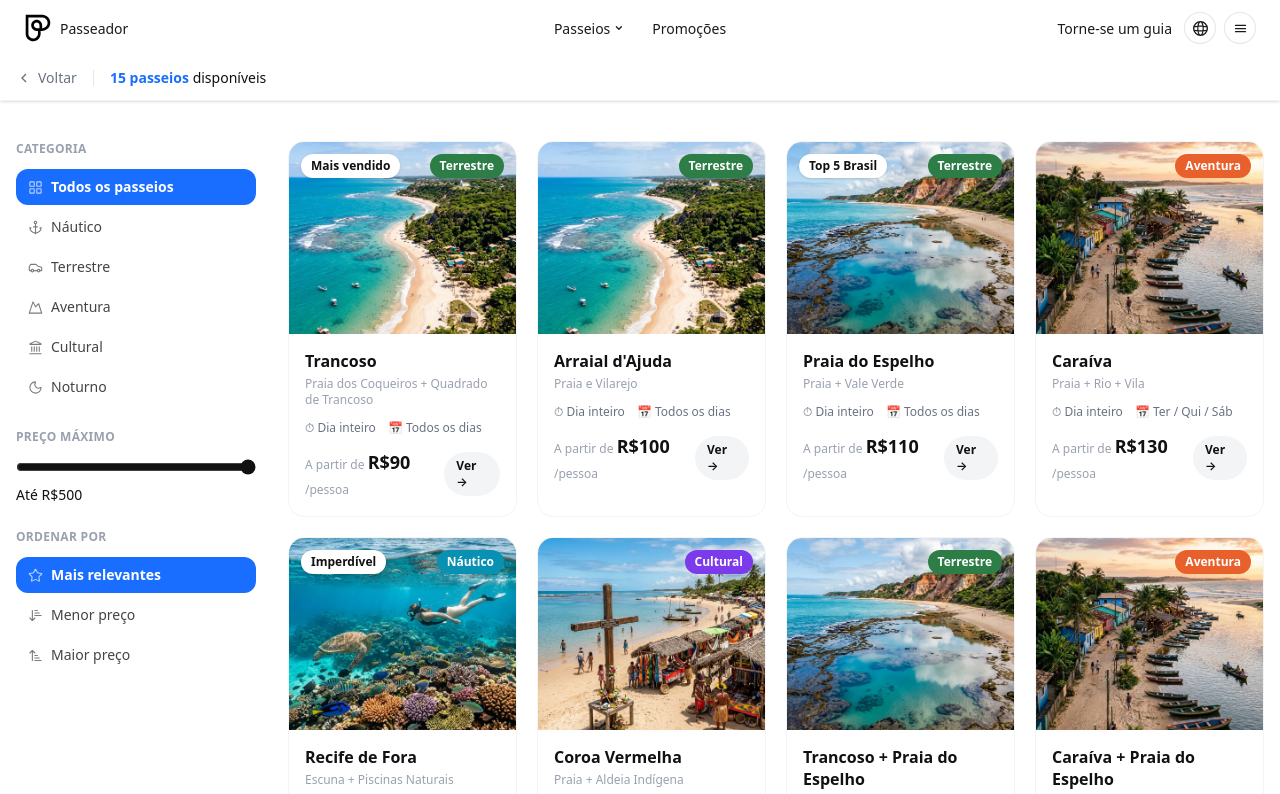
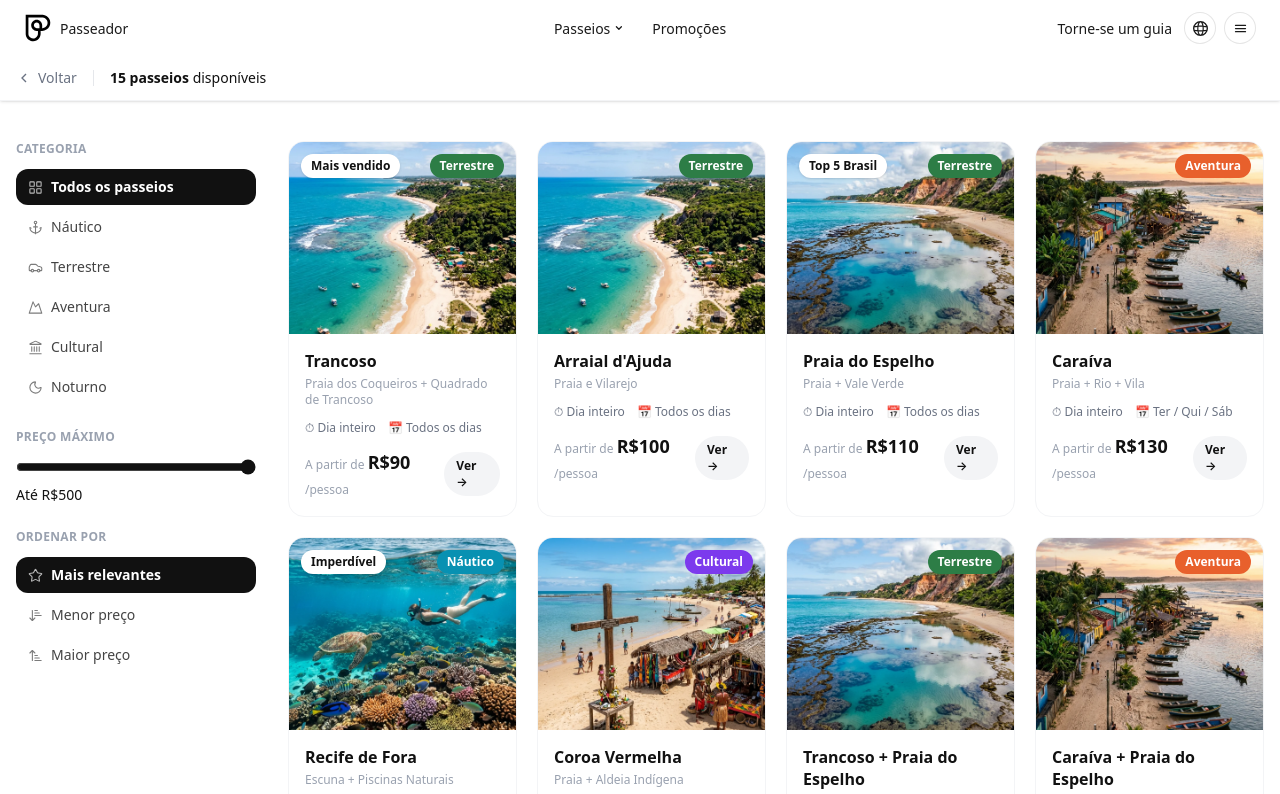
Before and after one commit to Huendelx/Tour-Porto-Seguro, a Next.js app: page /buscar in a window 1280 px wide. Shown: the top 794 px of the page. Built offline with nearby package versions, Linux system fonts and the light colour scheme.

Commit message:
Revert "feat: acento azul #1A6EFF no contador, pills ativos e filtros selecionados"
This reverts commit 8e42eaecc54c4ab5ee8e3cc8ec81982eeee9cb98.

```diff
--- a/src/app/buscar/page.tsx
+++ b/src/app/buscar/page.tsx
@@ -73,27 +73,27 @@ function SearchResults() {
           </button>
           <div className="h-4 w-px bg-gray-200" />
           <p className="text-sm text-[#111]">
-            <span className="font-semibold text-[#1A6EFF]">{filtered.length} passeios</span>{" "}
+            <span className="font-semibold">{filtered.length} passeios</span>{" "}
             {destinoLabel ? `em ${destinoLabel}` : "disponíveis"}
           </p>
           {/* Pills ativos */}
           <div className="flex items-center gap-2 flex-wrap">
             {destino && destino !== "perto" && destinoLabel && (
-              <span className="flex items-center gap-1.5 text-xs font-medium bg-[#1A6EFF] text-white px-3 py-1.5 rounded-full">
+              <span className="flex items-center gap-1.5 text-xs font-medium bg-[#111] text-white px-3 py-1.5 rounded-full">
                 {destinoLabel}
                 <button onClick={() => clearParam("destino")} className="ml-0.5 opacity-70 hover:opacity-100">✕</button>
               </span>
             )}
             {adultos > 1 && (
-              <span className="flex items-center gap-1.5 text-xs font-medium bg-[#EEF3FF] text-[#1A6EFF] px-3 py-1.5 rounded-full">
+              <span className="flex items-center gap-1.5 text-xs font-medium bg-gray-100 text-[#111] px-3 py-1.5 rounded-full">
                 {adultos} adultos
-                <button onClick={() => clearParam("adultos")} className="ml-0.5 opacity-60 hover:opacity-100">✕</button>
+                <button onClick={() => clearParam("adultos")} className="ml-0.5 opacity-50 hover:opacity-100">✕</button>
               </span>
             )}
             {criancas > 0 && (
-              <span className="flex items-center gap-1.5 text-xs font-medium bg-[#EEF3FF] text-[#1A6EFF] px-3 py-1.5 rounded-full">
+              <span className="flex items-center gap-1.5 text-xs font-medium bg-gray-100 text-[#111] px-3 py-1.5 rounded-full">
                 {criancas} criança{criancas > 1 ? "s" : ""}
-                <button onClick={() => clearParam("criancas")} className="ml-0.5 opacity-60 hover:opacity-100">✕</button>
+                <button onClick={() => clearParam("criancas")} className="ml-0.5 opacity-50 hover:opacity-100">✕</button>
               </span>
             )}
           </div>
@@ -231,7 +231,7 @@ function FilterBtn({ active, onClick, icon, children }: { active: boolean; onCli
     <button
       onClick={onClick}
       className={`w-full text-left text-sm px-3 py-2 rounded-xl transition-colors flex items-center gap-2 ${
-        active ? "bg-[#1A6EFF] text-white font-semibold" : "text-[#444] hover:bg-gray-50"
+        active ? "bg-[#111] text-white font-semibold" : "text-[#444] hover:bg-gray-50"
       }`}
     >
       {icon && <span className="flex-shrink-0 opacity-70">{icon}</span>}
@@ -245,7 +245,7 @@ function MobileFilterChip({ active, onClick, icon, children }: { active: boolean
     <button
       onClick={onClick}
       className={`flex-shrink-0 text-sm px-4 py-2 rounded-full border transition-colors whitespace-nowrap flex items-center gap-1.5 ${
-        active ? "bg-[#1A6EFF] text-white border-[#1A6EFF]" : "text-[#444] border-gray-200 hover:border-gray-400"
+        active ? "bg-[#111] text-white border-[#111]" : "text-[#444] border-gray-200 hover:border-gray-400"
       }`}
     >
       {icon && <span className="flex-shrink-0 opacity-80">{icon}</span>}
```
